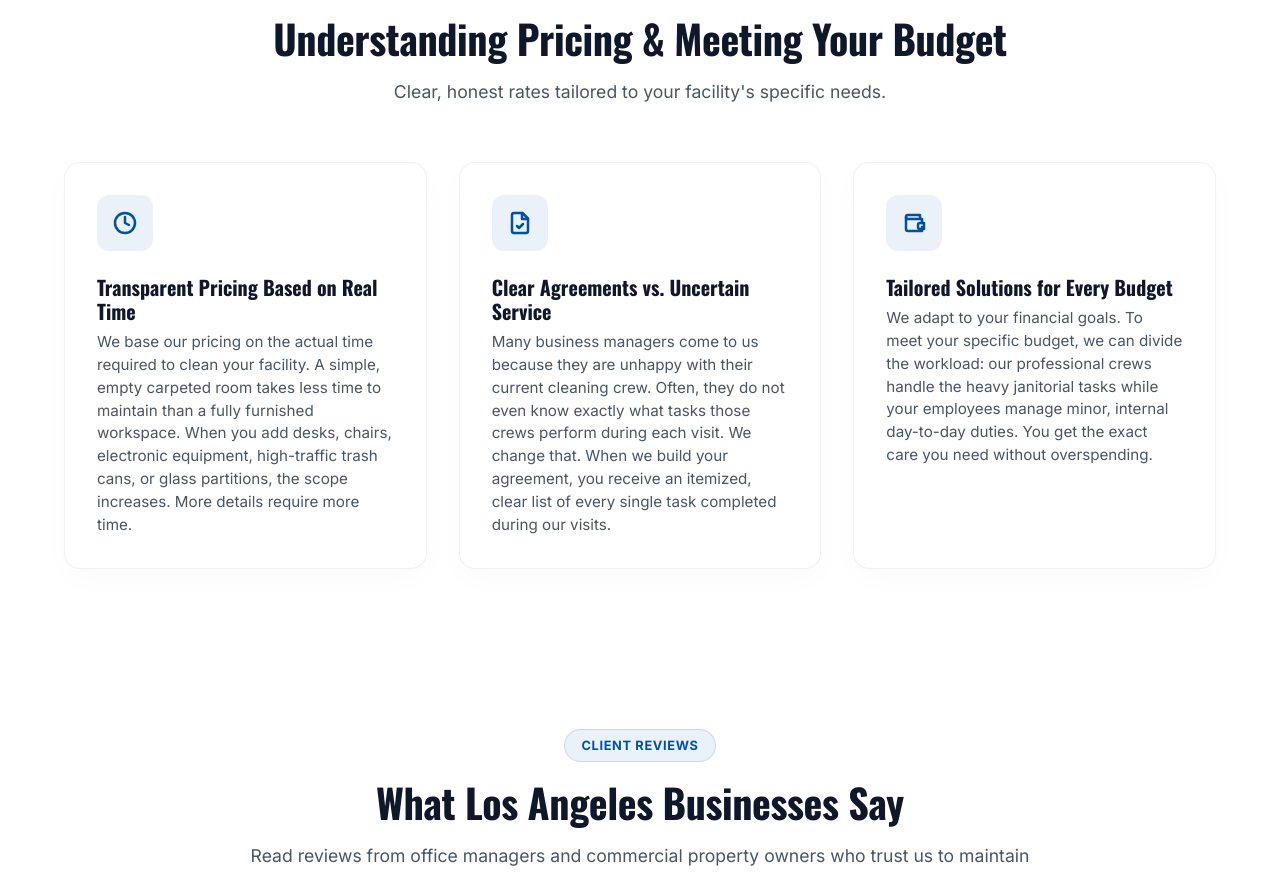
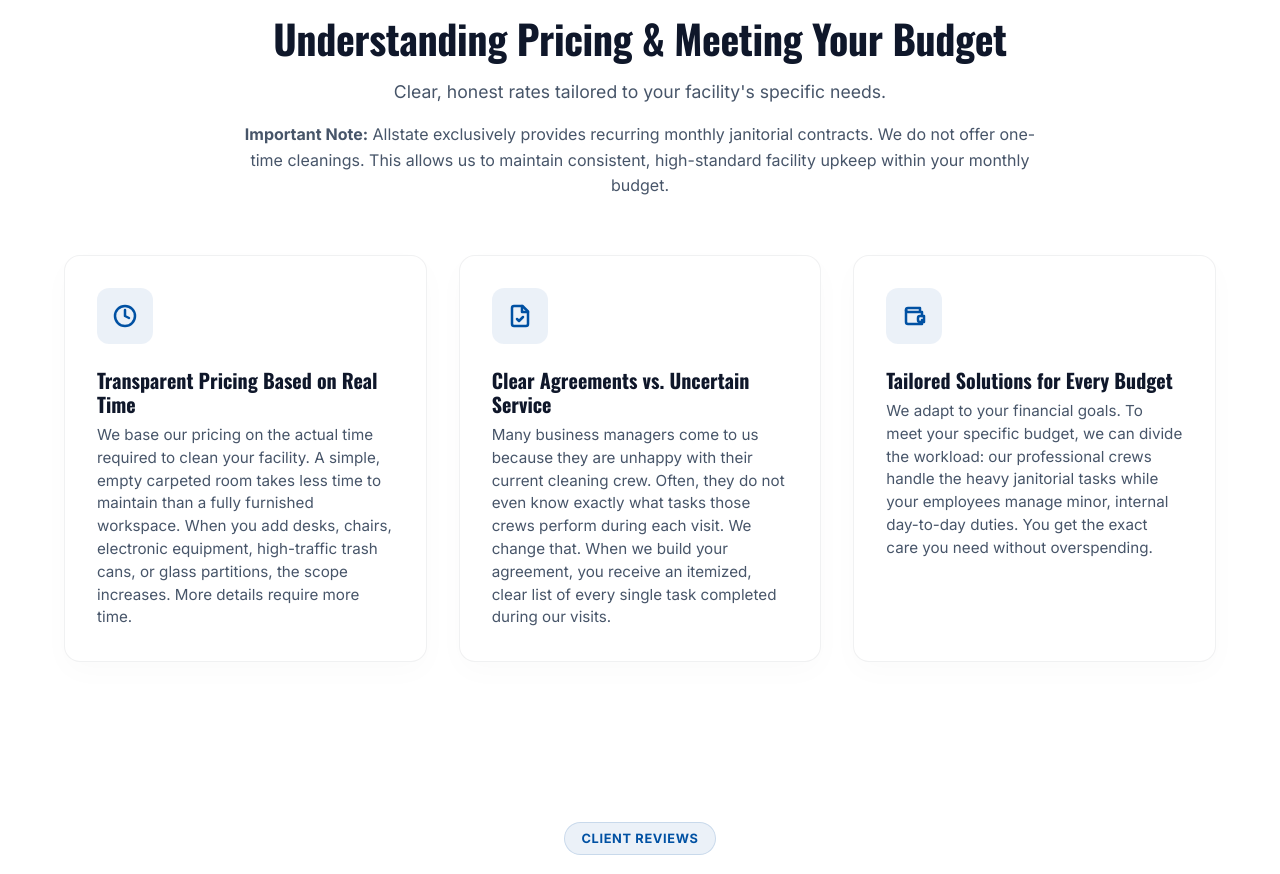
Before and after one commit to sk8benji/allstate, a Next.js app in the folder apps/next-app/: page / in a window 1280 px wide. Shown: the part 5566-6440 px from the top of the page. Built offline with nearby package versions, Linux system fonts and the light colour scheme.

Commit message:
Add recurring contract warning note below pricing header

```diff
--- a/apps/next-app/src/app/page.tsx
+++ b/apps/next-app/src/app/page.tsx
@@ -562,6 +562,9 @@
             <h2 className={styles.sectionTitle}>Understanding Pricing & Meeting Your Budget</h2>
             <p className={styles.sectionSubtitle}>
               Clear, honest rates tailored to your facility's specific needs.
+            </p>
+            <p className={styles.sectionSubtitle} style={{ marginTop: "1rem", fontSize: "1rem" }}>
+              <strong>Important Note:</strong> Allstate exclusively provides recurring monthly janitorial contracts. We do not offer one-time cleanings. This allows us to maintain consistent, high-standard facility upkeep within your monthly budget.
             </p>
           </div>
 
```
